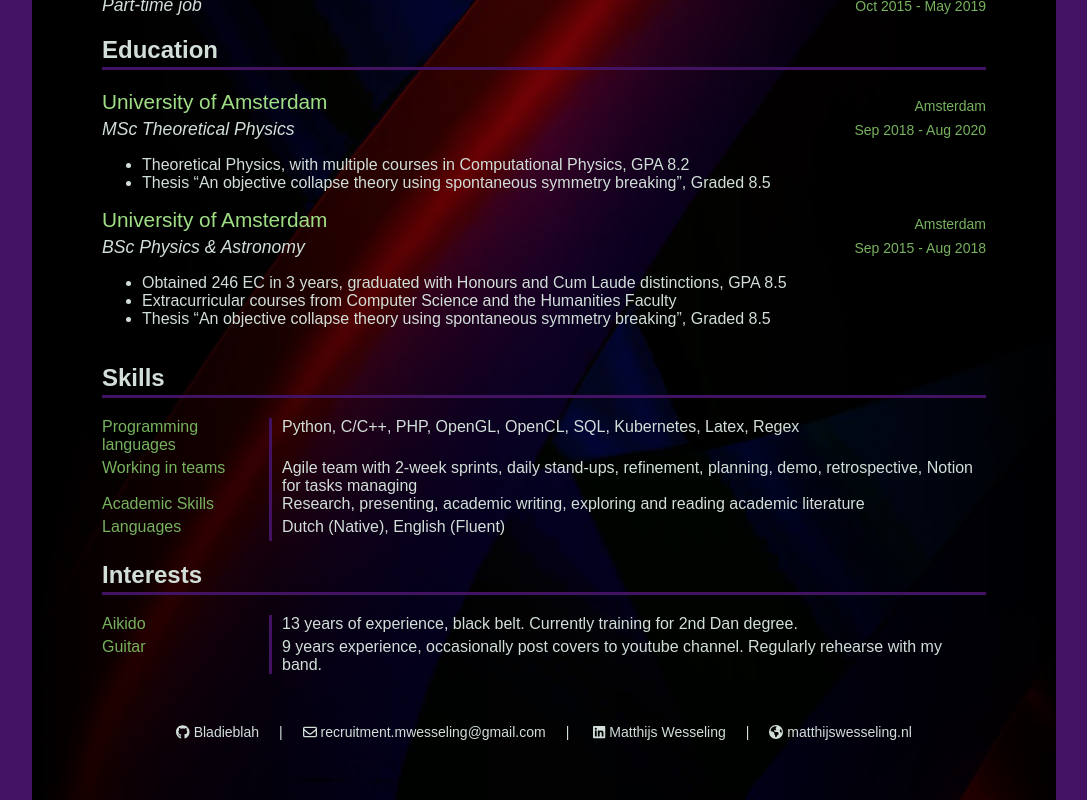
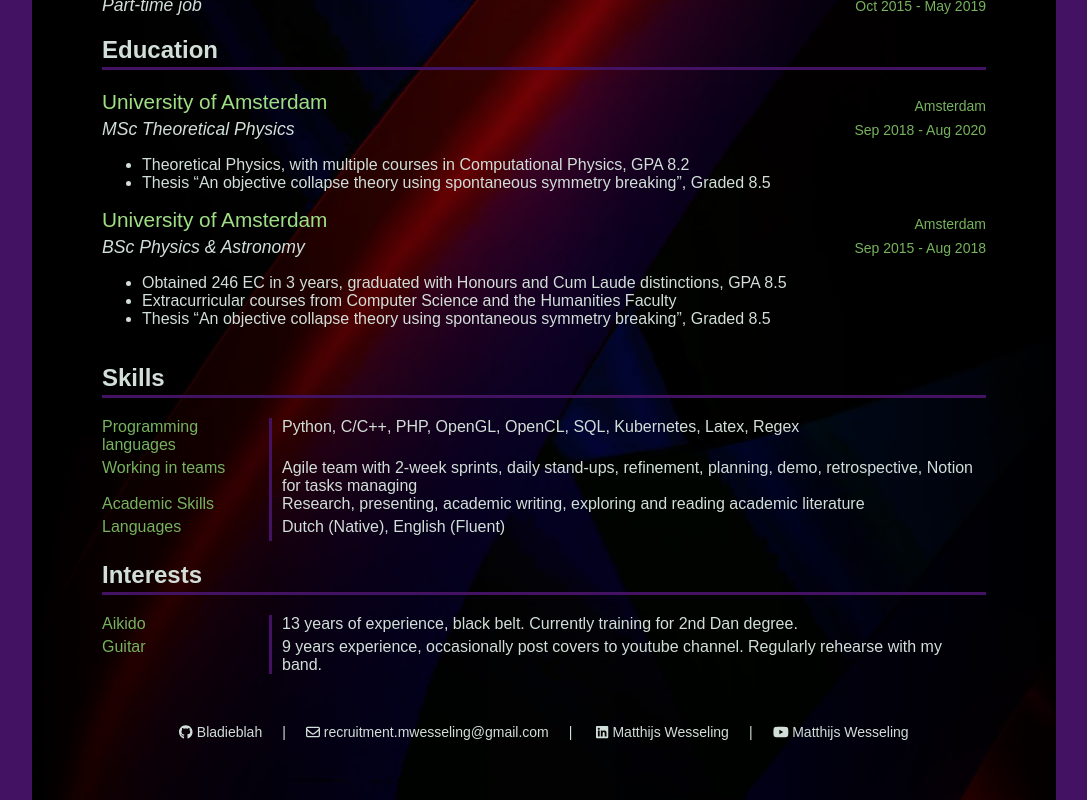
Before and after one commit to Bladieblah/Bladieblah.github.io, a Next.js app: page /cv in a window 1280 px wide. Shown: the part 1285-2085 px from the top of the page, without its empty margins (96-1183 px from the left). Built offline with nearby package versions, Linux system fonts and the light colour scheme; a web font is replaced by a local one.

Commit message:
Add youtube to footer

```diff
--- a/src/components/Footer.tsx
+++ b/src/components/Footer.tsx
@@ -3,6 +3,7 @@ import { faEnvelope } from '@fortawesome/free-regular-svg-icons'
 import { faGlobe } from '@fortawesome/free-solid-svg-icons'
 import { faEarth } from '@fortawesome/free-solid-svg-icons'
 import { FontAwesomeIcon } from '@fortawesome/react-fontawesome'
+import { faYoutube } from '@fortawesome/free-brands-svg-icons'
 import styles from './styles/layout.module.css'
 
 export default function Footer() {
@@ -15,7 +16,8 @@ export default function Footer() {
         <span className={styles.split}>|</span> <br className={styles.newline}/>
         <a href='https://www.linkedin.com/in/matthijs-wesseling-779879199/'><FontAwesomeIcon icon={faLinkedin}/> Matthijs Wesseling</a>
         <span>|</span>
-        <a href='https://matthijswesseling.nl'><FontAwesomeIcon icon={faEarth}/> matthijswesseling.nl</a>
+        {/* <a href='https://matthijswesseling.nl'><FontAwesomeIcon icon={faEarth}/> matthijswesseling.nl</a> */}
+        <a href='https://www.youtube.com/channel/UCdSqZpO3e_3n0cF4njgaMRQ/videos'><FontAwesomeIcon icon={faYoutube}/> Matthijs Wesseling</a>
       </p>
     </div>
   )
```
